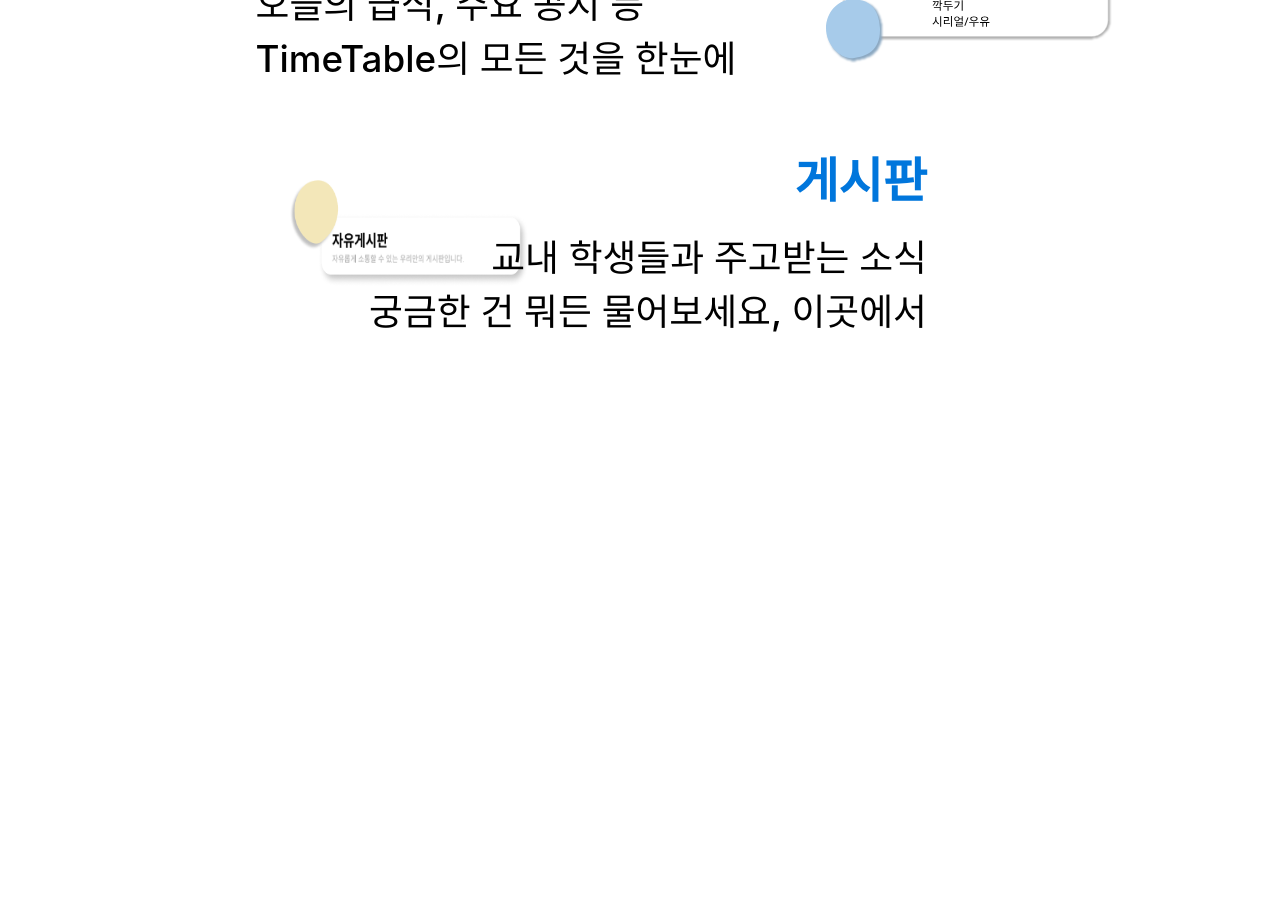
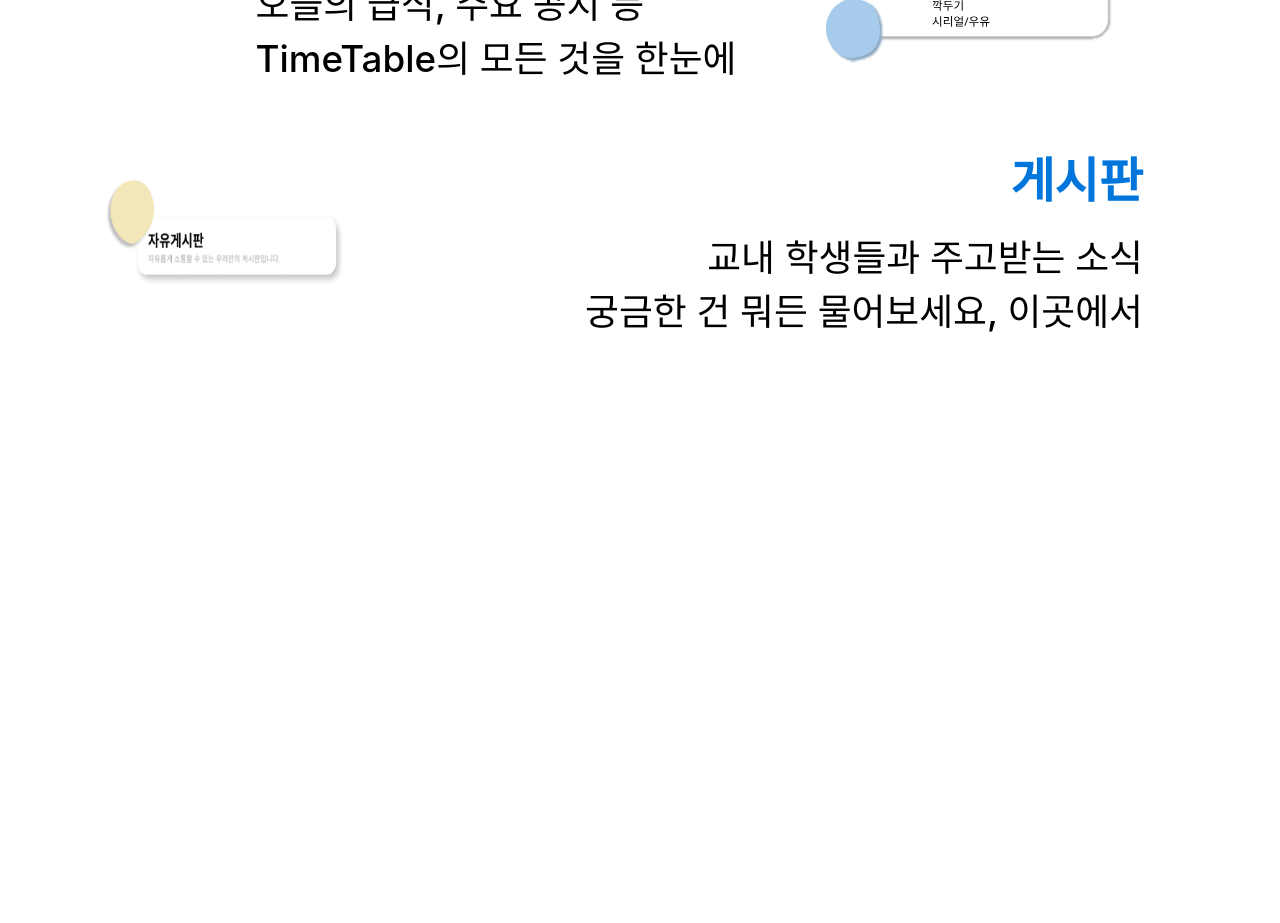
Before and after one commit to Tita-dev/Tita-Client, a React (Create React App) app: page / in a window 1280 px wide. Shown: the part 1020-1943 px from the top of the page. Built offline with nearby package versions, Linux system fonts and the light colour scheme.

Commit message:
[UPDATE] 1920 해상도 수정

```diff
--- a/src/Main/style/ConThreest.js
+++ b/src/Main/style/ConThreest.js
@@ -61,6 +61,7 @@
     display: flex;
     justify-content:center;
     align-items: center;
+    padding-left: 4vh;
 
     @media (max-width: 360px) {
         display: grid;
@@ -69,7 +70,7 @@
     .Img4 {
         width: 30vh;
         height: 14vh;
-        margin-right: -20vh;
+        margin-right: 30vh;
     }
 
     @media (max-width: 1366px) {
```
